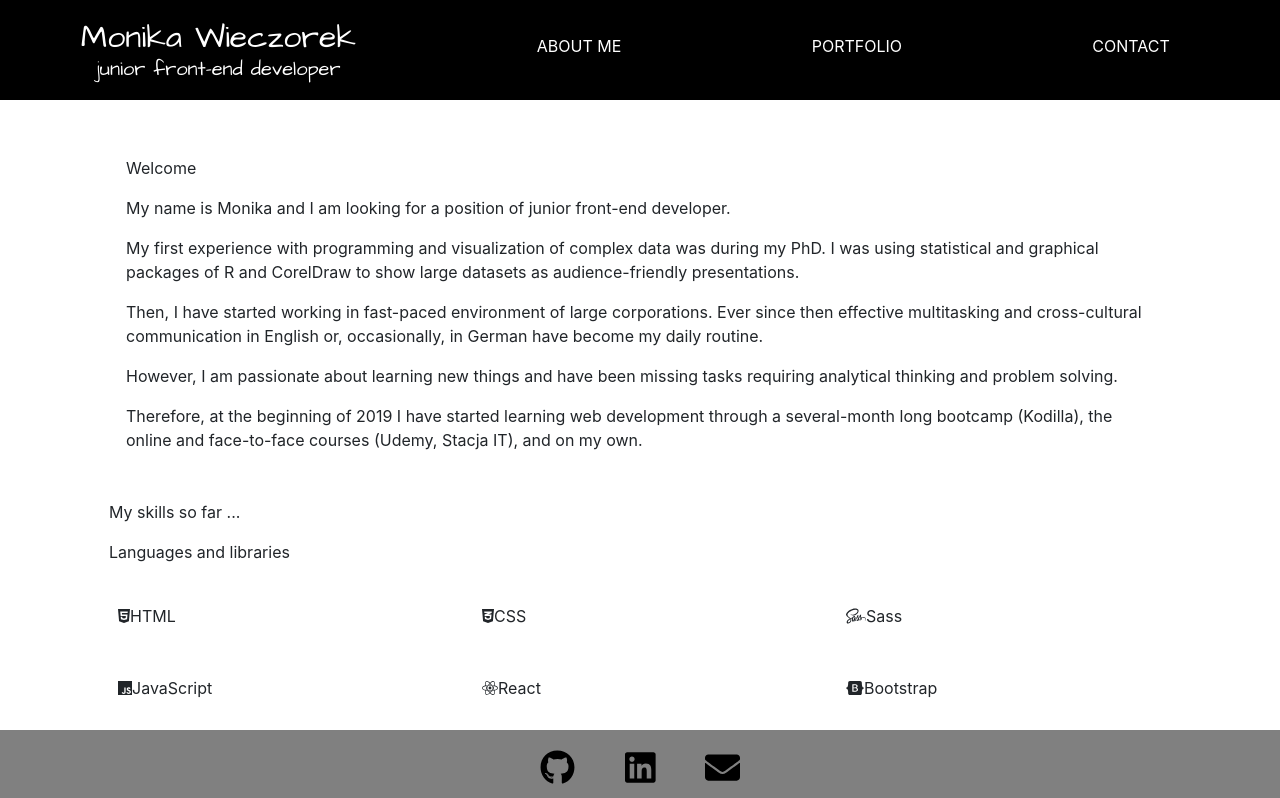
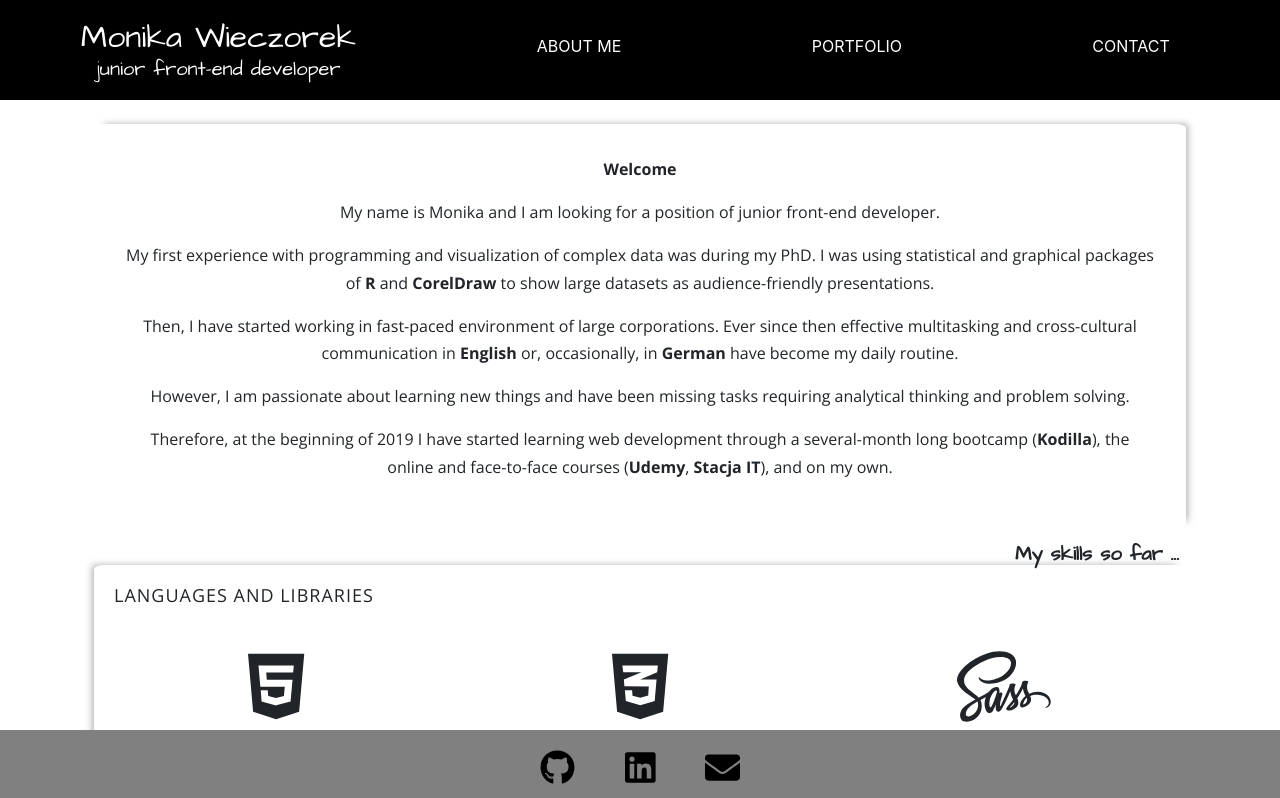
Before and after one commit to WieMon/portfolio, a React (Create React App) app: page / in a window 1280 px wide. Shown: the top 798 px of the page. Built offline with nearby package versions, Linux system fonts and the light colour scheme.

Commit message:
Add styling for About

```diff
--- a/src/pages/About.js
+++ b/src/pages/About.js
@@ -1,6 +1,6 @@
 import React from 'react';
 import { Container, Row, Col } from 'react-bootstrap';
-//import '../styles/pages/About.scss';
+import '../styles/pages/About.scss';
 import { FontAwesomeIcon } from '@fortawesome/react-fontawesome';
 import {
   faHtml5,
--- /dev/null
+++ b/src/styles/pages/About.scss
@@ -0,0 +1,95 @@
+@import '../global.scss';
+
+.about {
+  z-index: 0;
+  position: relative;
+  text-align: center;
+  font-family: $font-two;
+  line-height: 1.7;
+}
+
+img {
+  width: 75px;
+  height: 75px;
+}
+
+.about__text-row {
+  border-radius: 1%;
+  padding: 0 20px;
+  margin-bottom: 20px;
+  box-shadow: 6px -4px 7px -4px lighten(grey,20%);
+  &:hover {
+    transition: all 0.5s;
+    box-shadow: -4px 4px 7px 3px lighten(red,20%);
+  }
+}
+
+.about__text-span {
+  font-weight: 700;
+}
+
+.about__text-skills {
+  position: relative;
+}
+
+.about__text-skills-span {
+  position: absolute;
+  top: -12px;
+  right: -8px;
+  font-family: $font-one;
+  font-size: 20px;
+  font-weight: 700;
+  @include md {
+    left: 0;
+  }
+}
+
+.about__skills {
+  text-transform: uppercase;
+  letter-spacing: 1px;
+  font-size: 18px;
+  margin: 0;
+  padding: 15px 5px;
+  text-align: left;
+  @include md {
+    text-align: center;
+  }
+}
+
+.about__skills-row {
+  border-radius: 1%;
+  &:nth-child(odd) {
+    box-shadow: -6px -4px 7px -4px lighten(grey,20%);
+    margin-bottom: 35px;
+     &:hover {
+    transition: all 0.5s;
+    box-shadow: 4px 4px 7px 3px lighten(red,20%);
+    }
+  }
+  &:nth-child(even) {
+    box-shadow: 6px -4px 7px -4px lighten(grey,20%);
+    margin-bottom: 10px;
+    &:hover {
+      transition: all 0.5s;
+      box-shadow: -4px 4px 7px 3px lighten(red,20%);
+    }
+  }
+}
+
+.about__skills-col {
+  display: flex;
+  flex-direction: column;
+  align-items: center;
+}
+
+.about__icon {
+  font-size: 75px;
+  margin-bottom: 10px;
+}
+
+.about__icon-span {
+  padding: 0 20px;
+  margin-top: 10px;
+  border-radius: 5%;
+  box-shadow: 5px 4px 7px 1px lighten(grey,20%);
+}
```
